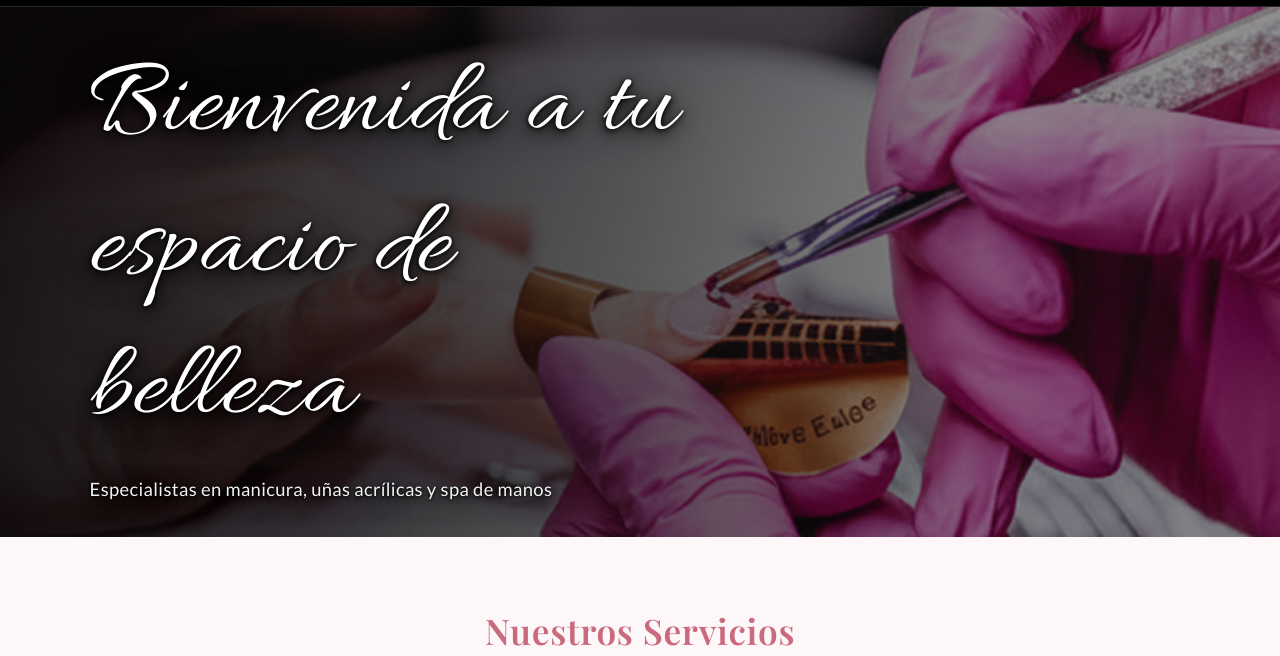
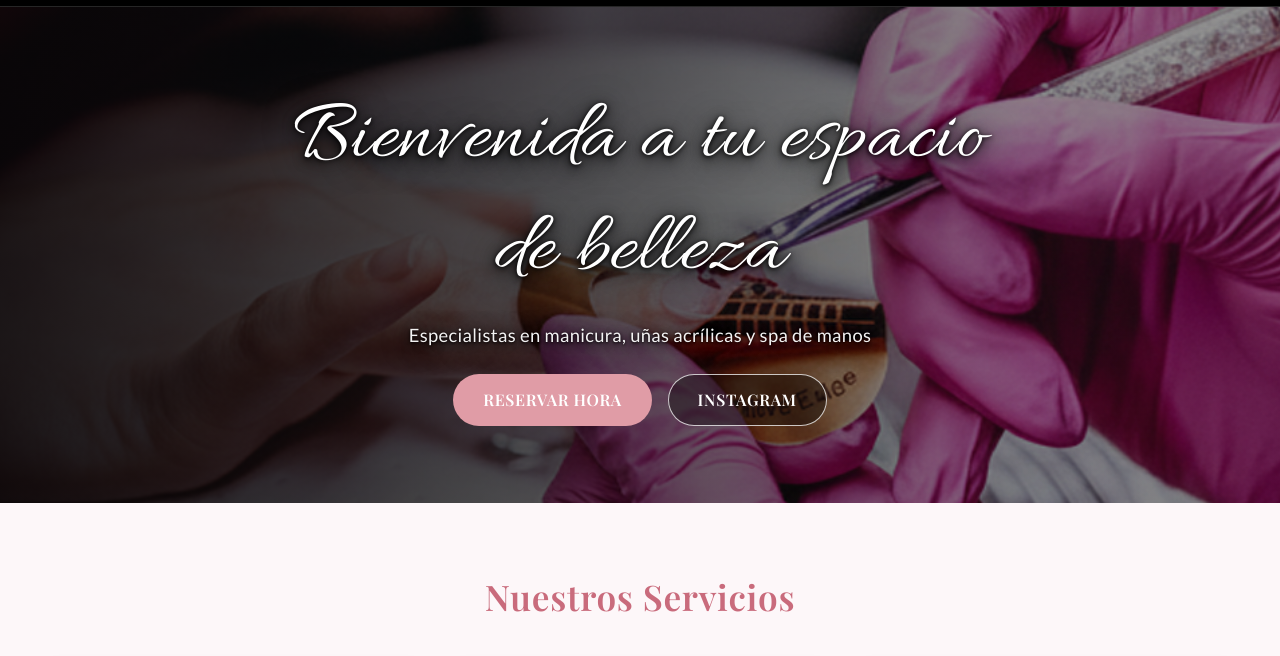
Before and after one commit to Joaquinln23/Projecto_Manicurista, a website built with Vite: page index.html in a window 1280 px wide. Shown: the part 65-721 px from the top of the page. Built offline with nearby package versions, Linux system fonts and the light colour scheme.

Commit message:
feat(hero): texto centrado y mas compacto con CTAs Reservar hora e Instagram

```diff
--- a/index.html
+++ b/index.html
@@ -52,6 +52,10 @@
         <div class="hero-text">
             <h1>Bienvenida a tu espacio de belleza</h1>
             <p>Especialistas en manicura, uñas acrílicas y spa de manos</p>
+            <div class="hero-ctas">
+                <a href="#agenda" class="hero-btn hero-btn-primary">Reservar hora</a>
+                <a href="https://www.instagram.com/caterinaartist/" target="_blank" rel="noopener noreferrer" class="hero-btn hero-btn-ghost">Instagram</a>
+            </div>
         </div>
     </section>
 
--- a/styles/partials/hero.css
+++ b/styles/partials/hero.css
@@ -8,7 +8,8 @@
     min-height: clamp(360px, 62vh, 640px);
     display: flex;
     align-items: center;
-    justify-content: flex-start;
+    /* Bloque de texto al centro */
+    justify-content: center;
     padding: 2rem clamp(1.5rem, 7vw, 6rem);
     overflow: hidden;
 }
@@ -40,8 +41,8 @@
 .hero-text {
     position: relative;
     z-index: 3;
-    text-align: left;
-    max-width: min(90%, 40rem);
+    text-align: center;
+    max-width: min(90%, 44rem);
     padding: 0;
     margin: 0;
     text-shadow: 0 4px 28px rgba(0, 0, 0, .95), 0 2px 10px rgba(0, 0, 0, .85), 0 1px 3px rgba(0, 0, 0, .9);
@@ -55,7 +56,7 @@
     font-weight: 400;
     /* El x-height de los scripts es chico: se compensa con más cuerpo;
        line-height generoso para que los extenders no recorten en .hero */
-    font-size: clamp(4rem, 10vw, 6.8rem);
+    font-size: clamp(3.2rem, 8vw, 5.4rem);
     line-height: 1.3;
     letter-spacing: 0.01em;
     margin: 0 0 0.75rem;
@@ -69,3 +70,54 @@
     font-size: 1.15rem;
     letter-spacing: 0.02em;
 }
+
+/* CTAs del hero */
+.hero-ctas {
+    display: flex;
+    flex-wrap: wrap;
+    justify-content: center;
+    gap: 1rem;
+    margin-top: 1.5rem;
+}
+
+.hero-btn {
+    display: inline-block;
+    padding: 0.75rem 1.8rem;
+    border-radius: var(--r-pill);
+    font-family: var(--font-heading);
+    font-weight: 600;
+    font-size: 1rem;
+    text-transform: uppercase;
+    letter-spacing: 0.04em;
+    text-decoration: none;
+    /* Los botones tienen fondo propio: la sombra del bloque no les sirve */
+    text-shadow: none;
+    transition: background 0.2s, border-color 0.2s, transform 0.2s;
+}
+
+.hero-btn:hover {
+    transform: translateY(-2px);
+}
+
+/* Primario: píldora rosa sólida */
+.hero-btn-primary {
+    background: var(--brand);
+    color: #ffffff;
+    border: 1px solid transparent;
+}
+
+.hero-btn-primary:hover {
+    background: var(--brand-strong);
+}
+
+/* Secundario: contorno blanco sobre la foto oscura */
+.hero-btn-ghost {
+    background: rgba(8, 5, 7, .4);
+    color: #ffffff;
+    border: 1px solid rgba(255, 255, 255, .75);
+}
+
+.hero-btn-ghost:hover {
+    background: rgba(255, 255, 255, .14);
+    border-color: #ffffff;
+}
```
